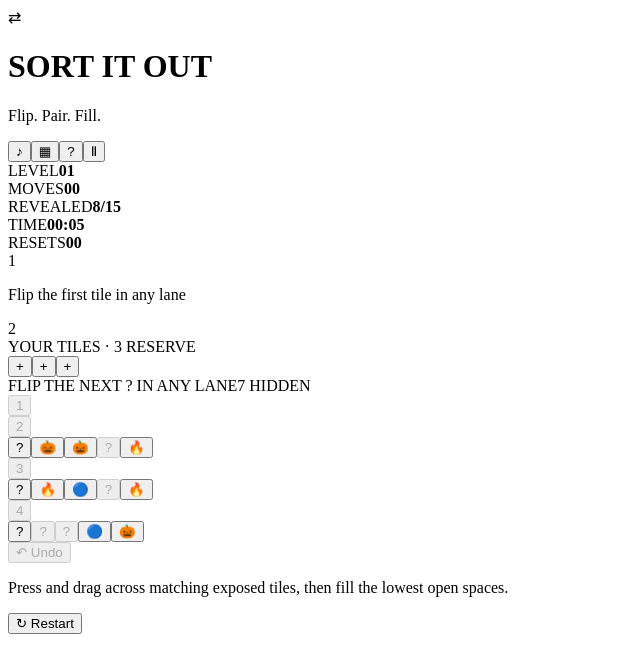
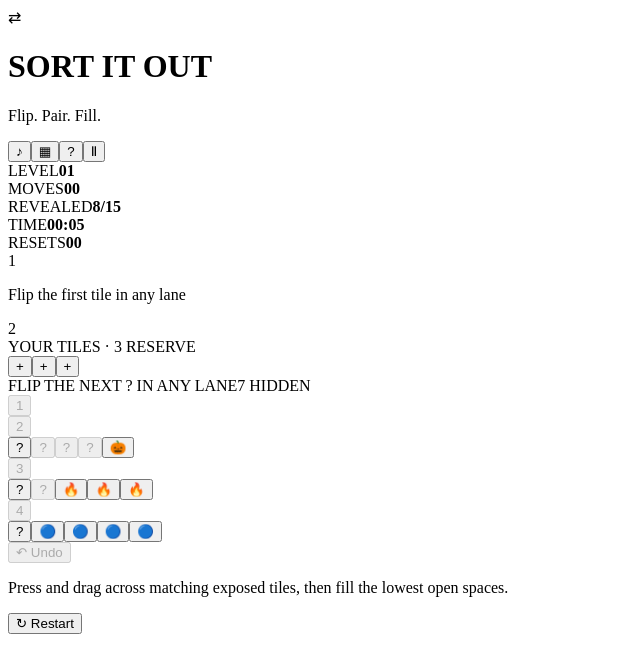
Before and after one commit to alexisp993/sort-it-out, a React (Vite) app: page / in a window 1280 px wide. Shown: the top 672 px of the page, without its empty margins (0-640 px from the left). Built offline with nearby package versions, Linux system fonts and the light colour scheme; the HTML template or start-up script is replaced by a standard one.

Commit message:
Guarantee solvable later levels

```diff
--- a/src/engine.ts
+++ b/src/engine.ts
@@ -44,11 +44,9 @@ export function createLevel(level: Level = 1, random = Math.random): GameState {
   const totalTiles = (columns - 1) * rows
   const solvedPool = typeOrder.flatMap((type) => Array<TileType>(rows).fill(type))
   const solved = buildLevel(level, solvedPool, Array<boolean>(totalTiles).fill(true), typeOrder)
-  const { state: scrambled, plan } = scrambleState(solved, random)
-  const restored = reverseScramble(scrambled, plan)
-  if (restored.status !== 'won') throw new Error('Generated level failed solvability validation')
+  const scrambled = scrambleState(solved, random)
   const clues = LEVEL_CLUES[level]
-  const visibility = shuffle([...Array<boolean>(clues).fill(true), ...Array<boolean>(totalTiles - clues).fill(false)], random)
+  const visibility = playableVisibility(columns, rows, clues, random)
   return resetGeneratedLevel(scrambled, level, visibility)
 }
 
@@ -60,58 +58,41 @@ function shuffle<T>(items: T[], random: () => number): T[] {
   return items
 }
 
+function playableVisibility(columns: number, rows: number, clues: number, random: () => number): boolean[] {
+  // Keep each lane's clues at the bottom so every hidden tile is eventually exposed from the top.
+  const visibility = Array<boolean>(columns * rows).fill(false)
+  let remaining = clues
+  for (let column = 1; column < columns; column += 1) {
+    const lanesLeft = columns - column
+    const minimum = Math.max(0, remaining - (lanesLeft - 1) * rows)
+    const maximum = Math.min(rows, remaining)
+    const count = Math.min(maximum, minimum + Math.floor(random() * (maximum - minimum + 1)))
+    for (let row = rows - count; row < rows; row += 1) visibility[(column - 1) * rows + row] = true
+    remaining -= count
+  }
+  return visibility
+}
+
 function resetGeneratedLevel(state: GameState, level: Level, visibility: boolean[]): GameState {
   let index = 0
   const columns = state.columns.map((column) => column.map((item) => item ? { ...item, hidden: !visibility[index++] } : null))
   return { ...state, level, columns, tray: Array<Tile | null>(LEVEL_RESERVES[level]).fill(null), reserveAdds: 0, selected: [], moveCount: 0, revealedCount: columns.flat().filter((item) => item && !item.hidden).length, status: 'playing' }
 }
 
-type ScrambleMove = { first: number; second: number; firstRow: number; secondRow: number }
-
-function scrambleState(initial: GameState, random: () => number): { state: GameState; plan: ScrambleMove[] } {
-  let state = initial
-  const plan: ScrambleMove[] = []
-  const movableColumns = state.columns.length - 1
-  const rows = state.columns[0].length
-  for (let move = 0; move < Math.max(12, movableColumns * rows); move += 1) {
-    const first = 1 + Math.floor(random() * movableColumns)
-    let second = 1 + Math.floor(random() * movableColumns)
-    if (second === first) second = second === movableColumns ? 1 : second + 1
-    const firstRow = Math.floor(random() * rows)
-    const secondRow = Math.floor(random() * rows)
-    const moved = state.columns[first][firstRow]
-    if (!moved) continue
-    state = { ...state, selected: [{ kind: 'column', column: first, row: firstRow }] }
-    state = moveSelectedToColumnUnchecked(state, 0, true)
-    const other = state.columns[second][secondRow]
-    if (!other) continue
-    state = { ...state, selected: [{ kind: 'column', column: second, row: secondRow }] }
-    state = moveSelectedToColumnUnchecked(state, first, true)
-    const bufferRow = state.columns[0].findIndex((item) => item?.id === moved.id)
-    if (bufferRow < 0) continue
-    state = { ...state, selected: [{ kind: 'column', column: 0, row: bufferRow }] }
-    state = moveSelectedToColumnUnchecked(state, second, true)
-    plan.push({ first, second, firstRow, secondRow })
+function scrambleState(initial: GameState, random: () => number): GameState {
+  // Exchange only top chunks in disjoint lane pairs. The reverse order is a legal solve path.
+  const columns = initial.columns.map((column) => [...column])
+  const rows = columns[0].length
+  for (let first = 1; first + 1 < columns.length; first += 2) {
+    const second = first + 1
+    const cut = 1 + Math.floor(random() * Math.max(1, rows - 1))
+    for (let row = 0; row < cut; row += 1) {
+      const item = columns[first][row]
+      columns[first][row] = columns[second][row]
+      columns[second][row] = item
+    }
   }
-  return { state: { ...state, selected: [], status: 'playing' }, plan }
-}
-
-function reverseScramble(initial: GameState, plan: ScrambleMove[]): GameState {
-  let state: GameState = { ...initial, selected: [], status: 'playing' }
-  for (let index = plan.length - 1; index >= 0; index -= 1) {
-    const move = plan[index]
-    const moved = state.columns[move.second][move.secondRow]
-    if (!moved) return state
-    state = { ...state, selected: [{ kind: 'column', column: move.second, row: move.secondRow }] }
-    state = moveSelectedToColumnUnchecked(state, 0, true)
-    state = { ...state, selected: [{ kind: 'column', column: move.first, row: move.firstRow }] }
-    state = moveSelectedToColumnUnchecked(state, move.second, true)
-    const bufferRow = state.columns[0].findIndex((item) => item?.id === moved.id)
-    if (bufferRow < 0) return state
-    state = { ...state, selected: [{ kind: 'column', column: 0, row: bufferRow }] }
-    state = moveSelectedToColumnUnchecked(state, move.first, true)
-  }
-  return { ...state, status: isSolved(state.columns, state.tray, state.columnTypes) ? 'won' : 'playing' }
+  return { ...initial, columns, selected: [], status: 'playing' }
 }
 
 function buildLevel(level: Level, pool: TileType[], visibility: boolean[], typeOrder: TileType[]): GameState {
```
Also changed, not shown: 1 other file (tests, documents, lock files or other folders).
